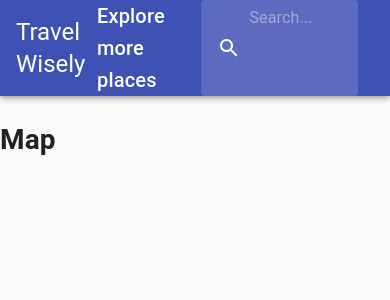
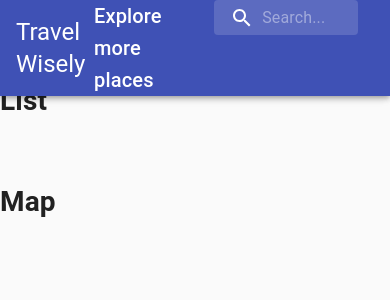
Before and after one commit to JulianBristol/TravelWisely, a React (Create React App) app in the folder travel-wisely/: page / in a window 390 px wide. Shown: the top 300 px of the page. Built offline with nearby package versions, Linux system fonts and the light colour scheme.

Commit message:
Add Styles and Correct page rendering in App.js

```diff
--- a/travel-wisely/src/App.js
+++ b/travel-wisely/src/App.js
@@ -9,7 +9,7 @@ const App = () => {
     <>
       <CssBaseline />
       <Header />
-      <Grid container spacing={3} style={{ width: "100%" }}>
+      <Grid container spacing={3} style={{ width: "100%", marginTop: "50px" }}>
         <Grid item xs={12} md={4}>
           <List />
         </Grid>
--- a/travel-wisely/src/components/Header/styles.js
+++ b/travel-wisely/src/components/Header/styles.js
@@ -12,7 +12,7 @@ export default makeStyles((theme) => ({
   [theme.breakpoints.up("sm")]: {
     display: "block",
   },
-    "&:hover": { color: "lightblue" },
+    "&:hover": { color: "lightblue", cursor: "pointer", },
   },
   search: {
     position: "relative",
@@ -20,13 +20,15 @@ export default makeStyles((theme) => ({
     backgroundColor: alpha(theme.palette.common.white, 0.15),
     "&:hover": {
       backgroundColor: alpha(theme.palette.common.white, 0.25),
+
     },
     marginRight: theme.spacing(2),
     marginLeft: 0,
     width: "100%",
-    [theme.breakpoints.up("sm")]: {
+    [theme.breakpoints.up("xs")]: {
       marginLeft: theme.spacing(3),
       width: "auto",
+      height: "35px",
     },
   },
   searchIcon: {
```
